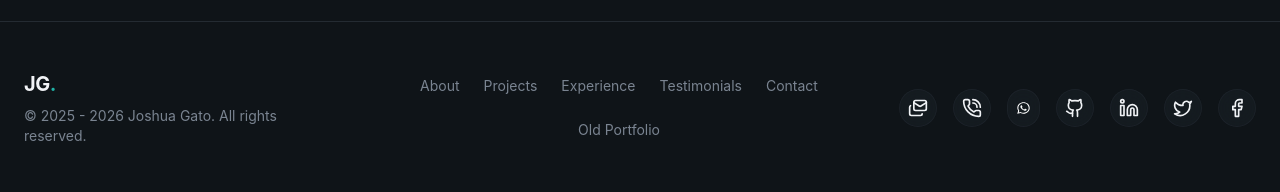
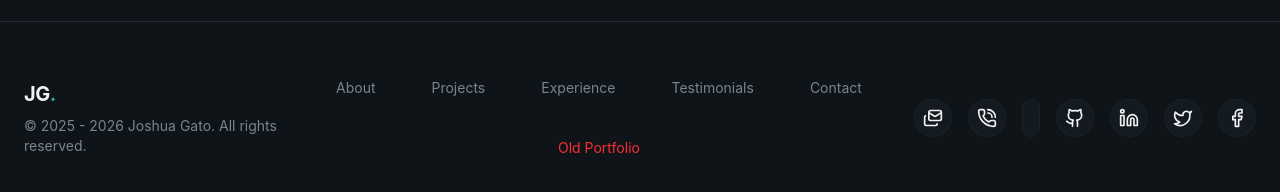
Before and after one commit to joshuagato/new-portfolio-website, a React (Vite) app: page / in a window 1280 px wide. Shown: the part 9615-9807 px from the top of the page. Built offline with nearby package versions, Linux system fonts and the light colour scheme; no server answers.

Commit message:
Added styling for old portfolio link

```diff
--- a/src/layout/Footer.jsx
+++ b/src/layout/Footer.jsx
@@ -19,13 +19,18 @@ export const Footer = () => {
 
                     {/* Links */}
                     <nav className="flex flex-wrap justify-center gap-6">
-                        {headerAndFooterLinks.map((link) => (<a
-                                key={link.href}
-                                href={link.href}
-                                className="text-sm text-muted-foreground hover:text-foreground transition-colors"
-                            >
-                                {link.label}
-                            </a>))}
+                        {headerAndFooterLinks.map((link, index) => (<a
+                            target={link.label === 'Old Portfolio' ? "_blank" : ''}
+                            href={link.href}
+                            key={index}
+                            className={`px-4 py-2 text-sm rounded-full hover:bg-surface transition-colors ${
+                                link.label === 'Old Portfolio'
+                                    ? "text-red-500 hover:text-red-600"
+                                    : "text-muted-foreground hover:text-foreground"
+                            }`}
+                        >
+                            {link.label}
+                        </a>))}
                     </nav>
 
                     {/* Social Links */}
```
